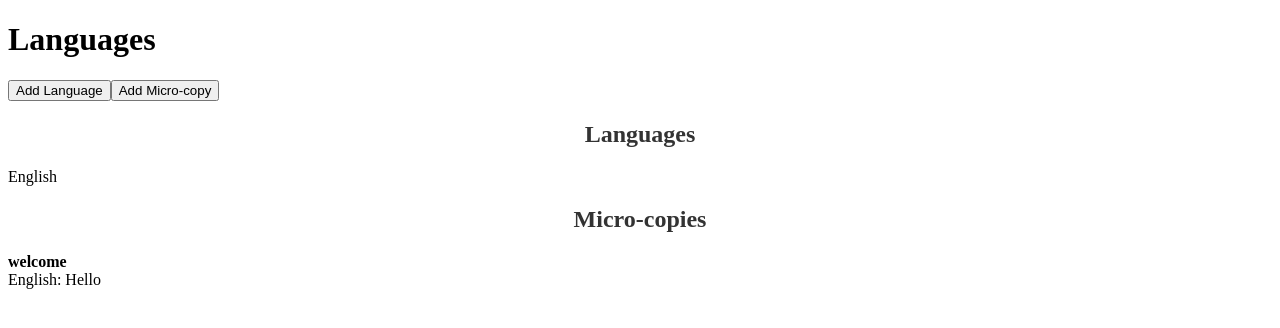
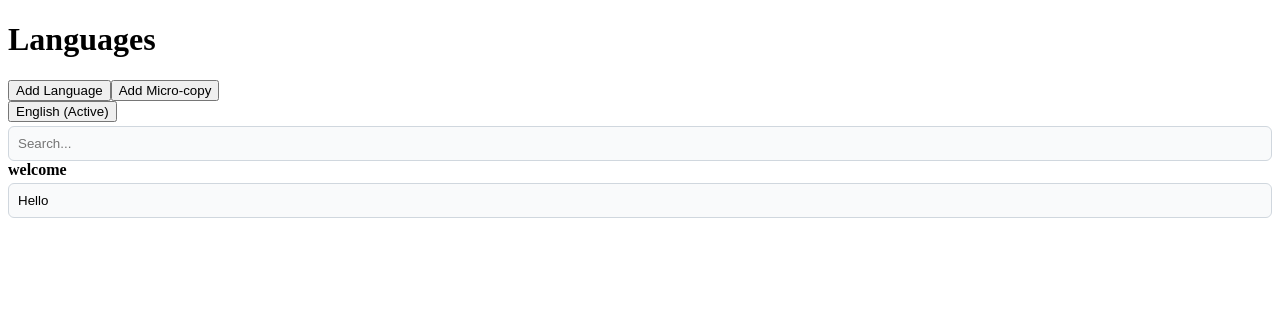
Before and after one commit to Karthiksherlock/sample_react1, a React (Vite) app: page /language in a window 1280 px wide. Shown: the top 328 px of the page. Built offline with nearby package versions, Linux system fonts and the light colour scheme.

Commit message:
implement language page with tabs, editable micro-copies, search, and add language modal

```diff
--- /dev/null
+++ b/src/components/language/AddLanguageModal.tsx
@@ -0,0 +1,35 @@
+import { useState } from "react";
+
+type Props = {
+  open: boolean;
+  onClose: () => void;
+  onSave: (lang: string) => void;
+};
+
+function AddLanguageModal({ open, onClose, onSave }: Props) {
+  const [value, setValue] = useState("");
+
+  if (!open) return null;
+
+  const handleSave = () => {
+    if (!value.trim()) return;
+    onSave(value);
+    setValue("");
+    onClose();
+  };
+
+  return (
+    <div>
+      <h2>Add Language</h2>
+      <input
+        type="text"
+        value={value}
+        onChange={(e) => setValue(e.target.value)}
+      />
+      <button onClick={handleSave}>Save</button>
+      <button onClick={onClose}>Cancel</button>
+    </div>
+  );
+}
+
+export default AddLanguageModal;
--- /dev/null
+++ b/src/components/language/Tabs.tsx
@@ -0,0 +1,19 @@
+type TabsProps = {
+  languages: string[];
+  selected: string;
+  onChange: (lang: string) => void;
+};
+
+function Tabs({ languages, selected, onChange }: TabsProps) {
+  return (
+    <div>
+      {languages.map((lang) => (
+        <button key={lang} onClick={() => onChange(lang)}>
+          {lang} {selected === lang ? "(Active)" : ""}
+        </button>
+      ))}
+    </div>
+  );
+}
+
+export default Tabs;
--- a/src/pages/LanguagePage.tsx
+++ b/src/pages/LanguagePage.tsx
@@ -1,8 +1,13 @@
 import { useState } from "react";
 import Header from "../components/language/Header";
+import Tabs from "../components/language/Tabs";
+import AddLanguageModal from "../components/language/AddLanguageModal";
 
 function LanguagePage() {
   const [languages, setLanguages] = useState<string[]>(["English"]);
+  const [selectedLanguage, setSelectedLanguage] = useState("English");
+  const [search, setSearch] = useState("");
+  const [isModalOpen, setIsModalOpen] = useState(false);
 
   const [keys, setKeys] = useState<
     {
@@ -16,11 +21,7 @@ function LanguagePage() {
     },
   ]);
 
-  const handleAddLanguage = () => {
-    const newLang = prompt("Enter language name");
-
-    if (!newLang) return;
-
+  const handleSaveLanguage = (newLang: string) => {
     setLanguages((prev) => [...prev, newLang]);
 
     setKeys((prev) =>
@@ -34,20 +35,15 @@ function LanguagePage() {
     );
   };
 
-  // ➕ Add Micro-copy (KEY only)
   const handleAddMicroCopy = () => {
     const newKey = prompt("Enter key name");
-
     if (!newKey) return;
 
-    // Create values for all languages
     const values: { [lang: string]: string } = {};
-
     languages.forEach((lang) => {
       values[lang] = "";
     });
 
-    // Add new key
     setKeys((prev) => [
       ...prev,
       {
@@ -57,33 +53,68 @@ function LanguagePage() {
     ]);
   };
 
+  const updateValue = (keyName: string, value: string) => {
+    setKeys((prev) =>
+      prev.map((item) =>
+        item.key === keyName
+          ? {
+              ...item,
+              values: {
+                ...item.values,
+                [selectedLanguage]: value,
+              },
+            }
+          : item,
+      ),
+    );
+  };
+
+  const filteredKeys = keys.filter((item) => {
+    const keyMatch = item.key.toLowerCase().includes(search.toLowerCase());
+
+    const valueMatch = item.values[selectedLanguage]
+      ?.toLowerCase()
+      .includes(search.toLowerCase());
+
+    return keyMatch || valueMatch;
+  });
+
   return (
     <div>
-      {/* Header */}
       <Header
-        onAddLanguage={handleAddLanguage}
+        onAddLanguage={() => setIsModalOpen(true)}
         onAddMicroCopy={handleAddMicroCopy}
       />
 
-      {/* Languages List */}
-      <h2>Languages</h2>
-      {languages.map((lang) => (
-        <div key={lang}>{lang}</div>
+      <Tabs
+        languages={languages}
+        selected={selectedLanguage}
+        onChange={setSelectedLanguage}
+      />
+
+      <input
+        type="text"
+        placeholder="Search..."
+        value={search}
+        onChange={(e) => setSearch(e.target.value)}
+      />
+
+      {filteredKeys.map((item) => (
+        <div key={item.key}>
+          <strong>{item.key}</strong>
+          <input
+            type="text"
+            value={item.values[selectedLanguage] || ""}
+            onChange={(e) => updateValue(item.key, e.target.value)}
+          />
+        </div>
       ))}
 
-      {/* Keys + Values */}
-      <h2>Micro-copies</h2>
-      {keys.map((item) => (
-        <div key={item.key}>
-          <strong>{item.key}</strong>
-
-          {languages.map((lang) => (
-            <div key={lang}>
-              {lang}: {item.values[lang]}
-            </div>
-          ))}
-        </div>
-      ))}
+      <AddLanguageModal
+        open={isModalOpen}
+        onClose={() => setIsModalOpen(false)}
+        onSave={handleSaveLanguage}
+      />
     </div>
   );
 }
```
